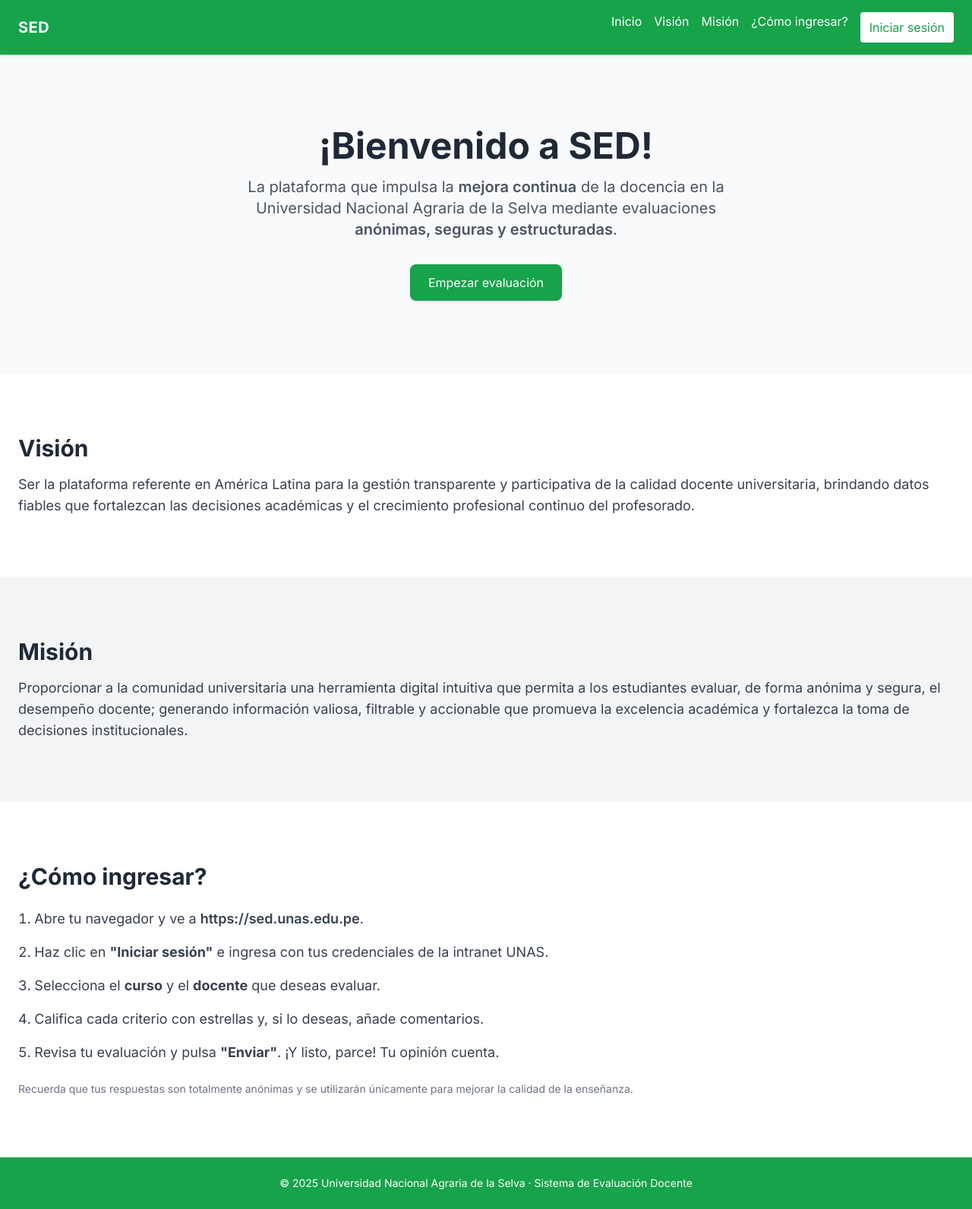
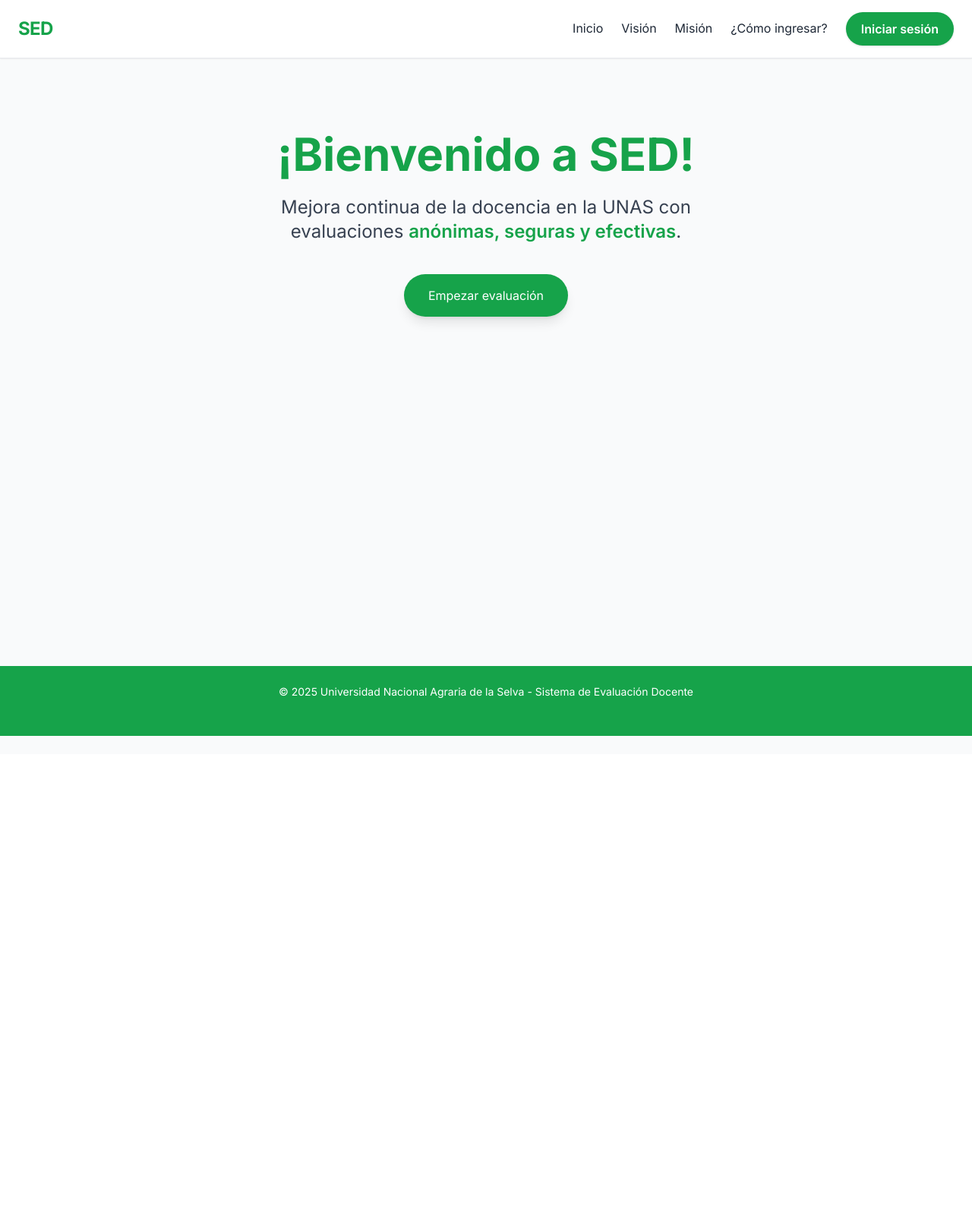
Before and after one commit to paultb3/sistema-evaluacion, a Django app: page / in a window 1280 px wide. Shown: the whole page at 76% size. After the commit the page ends 969 px from the top, so only its background shows below. Run offline with Django 5.2, Linux system fonts and the light colour scheme; some libraries are stand-ins or nearby versions.

Commit message:
WIP: Estilo del dashboard , culminado

```diff
--- a/apps/core/templates/dashboard_main.html
+++ b/apps/core/templates/dashboard_main.html
@@ -1,5 +1,6 @@
+{% load static %}
 <!DOCTYPE html>
-<html lang="es">
+<html class="h-full" lang="es">
   <head>
     <meta charset="UTF-8" />
     <meta name="viewport" content="width=device-width, initial-scale=1.0" />
@@ -26,235 +27,267 @@
     </script>
     <link
       href="https://fonts.googleapis.com/css2?family=Inter:wght@400;600;700&display=swap"
-      rel="stylesheet"
-    />
+      rel="stylesheet"/>
    <style>
-      /* Loader Styles */
+
+  /* Capa superpuesta del loader que cubre toda la pantalla */
   .loader-overlay {
-        display: none;
+    display: none; /* Oculto por defecto */
     position: fixed;
     top: 0;
     left: 0;
     width: 100%;
     height: 100%;
-        background: rgba(255, 255, 255, 0.95);
-        backdrop-filter: blur(5px);
-        z-index: 9999;
+    background: rgba(255, 255, 255, 0.95); /* Blanco semitransparente */
+    backdrop-filter: blur(5px); /* Difumina el fondo */
+    z-index: 9999; /* Por encima de todo */
     justify-content: center;
     align-items: center;
     transition: all 0.3s ease;
   }
 
+  /* Contenedor del contenido interno del loader */
   .loader-content {
     text-align: center;
   }
 
+  /* Estilo del spinner circular */
   .loader {
     width: 60px;
     height: 60px;
-        border: 4px solid #e2e8f0;
-        border-top: 4px solid #16a34a;
-        border-radius: 50%;
-        animation: spin 1s linear infinite;
+    border: 4px solid #e2e8f0;         /* gris claro */
+    border-top: 4px solid #16a34a;      /* verde principal */
+    border-radius: 50%;                /* círculo */
+    animation: spin 1s linear infinite; /* animación de rotación */
     margin: 0 auto 1rem auto;
   }
 
+  /* Texto animado del loader ("Cargando...") */
   .loader-text {
-        color: #16a34a;
+    color: #16a34a; /* verde principal */
     font-size: 1.1rem;
     font-weight: 500;
     margin-top: 1rem;
-        opacity: 0;
-        transform: translateY(10px);
-        animation: fadeInUp 0.5s ease forwards 0.3s;
+    opacity: 0; /* comienza invisible */
+    transform: translateY(10px); /* levemente desplazado hacia abajo */
+    animation: fadeInUpLoader 0.5s ease forwards 0.3s; /* animación hacia arriba */
   }
 
+  /* Animación: rotación */
   @keyframes spin {
-        0% {
-          transform: rotate(0deg);
+    0% { transform: rotate(0deg); }
+    100% { transform: rotate(360deg); }
   }
-        100% {
-          transform: rotate(360deg);
+
+  /* Animación: fadeIn hacia arriba (loader) */
+  @keyframes fadeInUpLoader {
+    to {
+      opacity: 1;
+      transform: translateY(0); /* vuelve a posición original */
     }
   }
 
-      @keyframes fadeInUp {
-        to {
-          opacity: 1;
-          transform: translateY(0);
-        }
-      }
-
-      /* Animación para mostrar el loader */
+  /* Cuando se añade la clase 'show' al loader: se hace visible */
   .loader-overlay.show {
     opacity: 1;
     visibility: visible;
   }
 
-      /* Pulse effect para el spinner */
+  /* Animación tipo "latido" (pulse)*/
   .loader-pulse {
     animation: pulse 1.5s cubic-bezier(0.4, 0, 0.6, 1) infinite;
   }
 
   @keyframes pulse {
-        0%,
-        100% {
+    0%, 100% {
       opacity: 1;
     }
     50% {
-          opacity: 0.5;
+      opacity: 0.5; /* se desvanece al 50% de opacidad */
     }
   }
+
+  /* Animación para mostrar el panel de Visión*/
+  #vision-panel.show > div {
+    opacity: 1;
+    transform: scale(1); /* aparece con efecto de ampliación */
+  }
+  #mision-panel.show > div {
+  opacity: 1;
+  transform: scale(1);
+}
+
+#ingreso-panel.show > div {
+  opacity: 1;
+  transform: scale(1);
+}
+
+  /* FadeIn hacia arriba para secciones (como el Hero) */
+  @keyframes fadeInUpSection {
+    from {
+      opacity: 0;
+      transform: translateY(20px); /* empieza abajo */
+    }
+    to {
+      opacity: 1;
+      transform: translateY(0);    /* sube a su posición final */
+    }
+  }
+
+  /* Clase utilitaria para usar el fadeInUpSection */
+  .animate-fade-in-up {
+    animation: fadeInUpSection 1s ease-out forwards;
+  }
+
+  /* Comportamiento de scroll suave*/
+  html {
+    scroll-behavior: smooth;
+  }
+</style>
+  <style>
+    .show {
+      opacity: 1 !important;
+      transform: scale(1) !important;
+    }
+
   </style>
   </head>
-  <body class="font-sans bg-gray-50 text-gray-800">
-    <!-- Encabezado / Navegación -->
-    <header class="bg-primary text-white shadow">
-      <div class="container mx-auto px-4 sm:px-6">
-        <div
-          class="flex flex-col sm:flex-row items-center justify-between py-4"
-        >
-          <h1 class="text-xl font-bold tracking-wide mb-4 sm:mb-0">
-            <a href="/" class="hover:underline">SED</a>
-          </h1>
-          <nav class="flex flex-wrap justify-center gap-4">
-            <a href="#inicio" class="hover:underline">Inicio</a>
-            <a href="#vision" class="hover:underline">Visión</a>
-            <a href="#mision" class="hover:underline">Misión</a>
-            <a href="#ingreso" class="hover:underline">¿Cómo ingresar?</a>
+</head>
+<body class="min-h-screen flex flex-col font-sans bg-gray-50 text-gray-800">
+
+  <header class="bg-white border-b border-gray-200 sticky top-0 z-50 shadow-sm">
+    <div class="max-w-7xl mx-auto px-6 py-4 flex flex-col sm:flex-row items-center justify-between">
+
+      <!-- Logo / nombre -->
+      <div class="text-2xl font-extrabold text-primary tracking-tight hover:underline">
+        <a href="/">SED</a>
+      </div>
+
+      <!-- Navegación -->
+      <nav class="flex flex-wrap items-center justify-center gap-6 mt-4 sm:mt-0 text-gray-800 text-base font-medium">
+        <a href="#inicio" class="relative group">
+          <span class="group-hover:text-primary transition-colors">Inicio</span>
+          <span class="block h-0.5 bg-primary scale-x-0 group-hover:scale-x-100 transition-transform origin-left duration-300"></span>
+        </a>
+        <a href="#" id="toggle-vision" class="relative group" data-no-loader>
+          <span class="group-hover:text-primary transition-colors">Visión</span>
+          <span class="block h-0.5 bg-primary scale-x-0 group-hover:scale-x-100 transition-transform origin-left duration-300"></span>
+        </a>
+        <a href="#" id="toggle-mision" class="relative group" data-no-loader>
+          <span class="group-hover:text-primary transition-colors">Misión</span>
+          <span class="block h-0.5 bg-primary scale-x-0 group-hover:scale-x-100 transition-transform origin-left duration-300"></span>
+        </a>
+        <a href="#" id="toggle-ingreso" class="relative group" data-no-loader>
+          <span class="group-hover:text-primary transition-colors">¿Cómo ingresar?</span>
+          <span class="block h-0.5 bg-primary scale-x-0 group-hover:scale-x-100 transition-transform origin-left duration-300"></span>
+        </a>
 
         {% if user.is_authenticated %}
-            <a
-              href="{% url 'core:logout' %}"
-              class="bg-red-500 px-3 py-2 rounded hover:bg-red-600 transition"
-              >Cerrar sesión</a
-            >
+        <a href="{% url 'core:logout' %}" class="bg-red-500 text-white px-4 py-2 rounded-full hover:bg-red-600 transition">
+          Cerrar sesión
+        </a>
         {% else %}
-            <a
-              href="{% url 'core:login' %}"
-              class="bg-white text-primary px-3 py-2 rounded hover:bg-primary-dark hover:text-white transition"
-              >Iniciar sesión</a
-            >
+        <a href="{% url 'core:login' %}" class="bg-primary text-white px-5 py-2.5 rounded-full font-semibold shadow hover:bg-primary-dark transition">
+          Iniciar sesión
+        </a>
         {% endif %}
       </nav>
     </div>
-      </div>
   </header>
 
+    <main class="flex-grow h-screen w-full">
+<!-- AGREGE RECIEN : Panel  de Visión (tipo mega menú) -->
+  <div id="vision-panel" class="fixed inset-0 bg-black/50 z-50 flex items-center justify-center hidden">
+      <div class="bg-white max-w-4xl w-full mx-4 p-8 rounded-xl shadow-2xl transform scale-95 opacity-0 transition-all duration-300 ease-out overflow-y-auto max-h-[90vh] relative">
+        <!-- Botón Cerrar -->
+    <button id="close-vision"
+      class="absolute top-4 right-4 text-gray-500 hover:text-primary text-2xl font-bold focus:outline-none">
+      &times;
+    </button>
+        <h2 class="text-3xl font-bold text-primary mb-4">Visión</h2>
+        <p class="text-gray-700 text-lg leading-relaxed">
+          Ser la plataforma referente en América Latina para la gestión transparente y participativa de la calidad docente universitaria, brindando datos fiables que fortalezcan las decisiones académicas y el crecimiento profesional continuo del profesorado.
+        </p>
+        <div class="mt-6 flex justify-center">
+          {% load static %}
+          <img src="{% static 'core/vision.png' %}" alt="Visión" class="w-52 h-52 object-contain opacity-90 hover:opacity-100 transition duration-300" />
+        </div>
+      </div>
+    </div>
+      <!-- PANEL MISIÓN -->
+    <div id="mision-panel" class="fixed inset-0 bg-black/50 z-50 flex items-center justify-center hidden">
+  <div class="bg-white max-w-4xl w-full mx-4 p-8 rounded-xl shadow-2xl transform scale-95 opacity-0 transition-all duration-300 ease-out overflow-y-auto max-h-[90vh] relative">
+    <button id="close-mision" class="absolute top-4 right-4 text-gray-500 hover:text-primary text-2xl font-bold focus:outline-none">
+      &times;
+    </button>
+    <h2 class="text-3xl font-bold text-primary mb-4">Misión</h2>
+    <p class="text-gray-700 text-lg leading-relaxed">
+      Proporcionar a la comunidad universitaria una herramienta digital intuitiva que permita a los estudiantes evaluar, de forma anónima y segura, el desempeño docente; generando información valiosa,
+      filtrable y accionable que promueva la excelencia académica y fortalezca la toma de decisiones institucionales.
+    </p>
+    <div class="mt-6 flex justify-center">
+      <img src="https://cdn-icons-png.flaticon.com/512/3135/3135715.png" alt="Misión" class="w-52 h-52 object-contain opacity-90 hover:opacity-100 transition duration-300" />
+    </div>
+  </div>
+</div>
+ <!-- PANEL COMO INGRESAR -->
+<div id="ingreso-panel" class="fixed inset-0 bg-black/50 z-50 flex items-center justify-center hidden">
+  <div class="bg-white max-w-4xl w-full mx-4 p-8 rounded-xl shadow-2xl transform scale-95 opacity-0 transition-all duration-300 ease-out overflow-y-auto max-h-[90vh] relative">
+    <button id="close-ingreso" class="absolute top-4 right-4 text-gray-500 hover:text-primary text-2xl font-bold focus:outline-none">
+      &times;
+    </button>
+    <h2 class="text-3xl font-bold text-primary mb-4">¿Cómo ingresar?</h2>
+    <ol class="list-decimal list-inside space-y-4 text-gray-700 text-base sm:text-lg leading-relaxed">
+  <li>Ingresa a <strong>https://sed.unas.edu.pe</strong> desde tu navegador.</li>
+  <li>Presiona <strong>"Iniciar sesión"</strong> e inicia con tu cuenta UNAS.</li>
+  <li>Selecciona el <strong>curso</strong> y <strong>docente</strong> que deseas evaluar.</li>
+  <li>Evalúa con estrellas y agrega comentarios si lo deseas.</li>
+  <li>Haz clic en <strong>"Enviar"</strong> para completar. ¡Listo!</li>
+</ol>
+    <div class="mt-6 flex justify-center">
+      <img src="https://cdn-icons-png.flaticon.com/512/3135/3135755.png" alt="Ingreso" class="w-52 h-52 object-contain opacity-90 hover:opacity-100 transition duration-300" />
+    </div>
+  </div>
+</div>
+
     <!-- Sección Hero / Inicio -->
-    <main id="inicio">
-      <section
-        class="container mx-auto flex flex-col items-center text-center py-12 sm:py-24 px-4 sm:px-6"
-      >
-        <h2 class="text-3xl sm:text-4xl md:text-5xl font-extrabold mb-4">
-          ¡Bienvenido a SED!
+    <section id="inicio"
+  class="container mx-auto flex flex-col items-center text-center py-12 sm:py-24 px-4 sm:px-6 animate-fade-in-up">
+  <h2 class="text-4xl sm:text-5xl md:text-6xl font-extrabold mb-6 text-primary leading-tight">
+    ¡Bienvenido a <span class="text-primary">SED</span>!
   </h2>
-        <p class="text-base sm:text-lg md:text-xl text-gray-600 max-w-2xl">
-          La plataforma que impulsa la
-          <span class="font-semibold">mejora continua</span> de la docencia en
-          la Universidad Nacional Agraria de la Selva mediante evaluaciones
-          <span class="font-semibold">anónimas, seguras y estructuradas</span>.
+  <p class="text-lg sm:text-xl md:text-2xl text-gray-700 max-w-2xl">
+    Mejora continua de la docencia en la UNAS con evaluaciones
+    <span class="font-semibold text-primary">anónimas, seguras y efectivas</span>.
   </p>
-        <div class="mt-8">
+  <div class="mt-10">
     <a
       href="{% url 'core:login' %}"
-            class="inline-block bg-primary text-white px-6 py-3 rounded-lg shadow hover:bg-primary-dark transition"
+      class="inline-block bg-primary text-white px-8 py-4 rounded-full shadow-lg hover:scale-105 hover:bg-primary-dark transition transform duration-300 ease-in-out focus:outline-none focus:ring-2 focus:ring-primary-dark"
     >
       Empezar evaluación
     </a>
   </div>
 </section>
-
-      <!-- Visión -->
-      <section id="vision" class="bg-white py-12 sm:py-20">
-        <div class="container mx-auto px-4 sm:px-6">
-          <h3 class="text-2xl sm:text-3xl font-bold mb-4">Visión</h3>
-          <p class="leading-relaxed text-gray-700 text-base sm:text-lg">
-            Ser la plataforma referente en América Latina para la gestión
-            transparente y participativa de la calidad docente universitaria,
-            brindando datos fiables que fortalezcan las decisiones académicas y
-            el crecimiento profesional continuo del profesorado.
-          </p>
-        </div>
-      </section>
-
-      <!-- Misión -->
-      <section id="mision" class="bg-gray-100 py-12 sm:py-20">
-        <div class="container mx-auto px-4 sm:px-6">
-          <h3 class="text-2xl sm:text-3xl font-bold mb-4">Misión</h3>
-          <p class="leading-relaxed text-gray-700 text-base sm:text-lg">
-            Proporcionar a la comunidad universitaria una herramienta digital
-            intuitiva que permita a los estudiantes evaluar, de forma anónima y
-            segura, el desempeño docente; generando información valiosa,
-            filtrable y accionable que promueva la excelencia académica y
-            fortalezca la toma de decisiones institucionales.
-          </p>
-        </div>
-      </section>
-
-      <!-- Instrucciones de ingreso -->
-      <section id="ingreso" class="bg-white py-12 sm:py-20">
-        <div class="container mx-auto px-4 sm:px-6">
-          <h3 class="text-2xl sm:text-3xl font-bold mb-6">¿Cómo ingresar?</h3>
-          <ol
-            class="list-decimal list-inside space-y-4 text-left text-gray-700 text-base sm:text-lg"
-          >
-            <li>
-              Abre tu navegador y ve a
-              <span class="font-semibold">https://sed.unas.edu.pe</span>.
-            </li>
-            <li>
-              Haz clic en <strong>"Iniciar sesión"</strong> e ingresa con tus
-              credenciales de la intranet UNAS.
-            </li>
-            <li>
-              Selecciona el <strong>curso</strong> y el
-              <strong>docente</strong> que deseas evaluar.
-            </li>
-            <li>
-              Califica cada criterio con estrellas y, si lo deseas, añade
-              comentarios.
-            </li>
-            <li>
-              Revisa tu evaluación y pulsa <strong>"Enviar"</strong>. ¡Y listo,
-              parce! Tu opinión cuenta.
-            </li>
-          </ol>
-          <p class="mt-6 text-sm text-gray-500">
-            Recuerda que tus respuestas son totalmente anónimas y se utilizarán
-            únicamente para mejorar la calidad de la enseñanza.
-          </p>
-        </div>
-      </section>
 </main>
-
     <!-- Pie de página -->
   <footer class="bg-primary text-white py-6">
       <div class="container mx-auto px-4 sm:px-6 text-center text-sm">
-        © 2025 Universidad Nacional Agraria de la Selva · Sistema de Evaluación
-        Docente
+        © 2025 Universidad Nacional Agraria de la Selva - Sistema de Evaluación Docente
       </div>
     </footer>
-
-    <!-- Loader Overlay -->
-    <div id="loaderOverlay" class="loader-overlay">
-      <div class="loader-content">
-        <div class="loader loader-pulse"></div>
-        <div class="loader-text">Cargando...</div>
-      </div>
-    </div>
+</body>
 
     <script>
       // Función mejorada para mostrar el loader
       function showLoader(message = "Cargando...") {
-        const loader = document.getElementById("loaderOverlay");
-        const loaderText = loader.querySelector(".loader-text");
+  const loader     = document.getElementById("loaderOverlay");
+  const loaderText = document.getElementById("loaderText");   // ✔️
 
         if (loader && loaderText) {
           loaderText.textContent = message;
           loader.style.display = "flex";
           document.body.style.overflow = "hidden"; // Previene el scroll
-
           setTimeout(() => {
             loader.classList.add("show");
           }, 10);
@@ -273,14 +306,33 @@
         }
       }
 
+/* ------- Paneles emergentes ------- */
+function configurarPanel(idBoton, idPanel, idCerrar) {
+  const toggle = document.getElementById(idBoton);
+  const panel  = document.getElementById(idPanel);
+  const close  = document.getElementById(idCerrar);
+
+  toggle?.addEventListener("click", e => {
+    e.preventDefault();
+    const hidden = panel.classList.contains("hidden");
+    hidden
+      ? (panel.classList.remove("hidden"), setTimeout(() => panel.classList.add("show"), 10))
+      : (panel.classList.remove("show"),   setTimeout(() => panel.classList.add("hidden"), 200));
+  });
+
+  close?.addEventListener("click", () => {
+    panel.classList.remove("show");
+    setTimeout(() => panel.classList.add("hidden"), 200);
+  });
+
       // Intercepta todos los clicks en enlaces
-      document.addEventListener("click", (e) => {
-        const link = e.target.closest("a");
-        if (link && !link.hasAttribute("data-no-loader")) {
-          showLoader("Redirigiendo...");
+        document.addEventListener("click", e => {
+    if (!panel.classList.contains("hidden") && !panel.contains(e.target) && !toggle.contains(e.target)) {
+      panel.classList.remove("show");
+      setTimeout(() => panel.classList.add("hidden"), 200);
     }
   });
-
+}
       // Intercepta envíos de formularios
       document.addEventListener("submit", (e) => {
         if (!e.target.hasAttribute("data-no-loader")) {
@@ -299,4 +351,50 @@
       });
     </script>
   </body>
+ <script>
+  function configurarPanel(idBoton, idPanel, idCerrar) {
+    const toggle = document.getElementById(idBoton);
+    const panel = document.getElementById(idPanel);
+    const close = document.getElementById(idCerrar);
+
+    // Abrir/cerrar con botón
+    toggle?.addEventListener("click", (e) => {
+      e.preventDefault();
+      const isHidden = panel.classList.contains("hidden");
+
+      if (isHidden) {
+        panel.classList.remove("hidden");
+        setTimeout(() => panel.classList.add("show"), 10);
+      } else {
+        panel.classList.remove("show");
+        setTimeout(() => panel.classList.add("hidden"), 200);
+      }
+    });
+
+    // Cerrar con botón interno
+    close?.addEventListener("click", () => {
+      panel.classList.remove("show");
+      setTimeout(() => panel.classList.add("hidden"), 200);
+    });
+
+    // Cerrar haciendo clic fuera
+    document.addEventListener("click", (e) => {
+      if (
+        panel &&
+        !panel.contains(e.target) &&
+        !toggle.contains(e.target)
+      ) {
+        panel.classList.remove("show");
+        setTimeout(() => panel.classList.add("hidden"), 200);
+      }
+    });
+  }
+
+  // Configura los tres paneles
+  configurarPanel("toggle-vision", "vision-panel", "close-vision");
+  configurarPanel("toggle-mision", "mision-panel", "close-mision");
+  configurarPanel("toggle-ingreso", "ingreso-panel", "close-ingreso");
+</script>
+
+</body>
 </html>
--- /dev/null
+++ b/requirements.txt
@@ -0,0 +1,6 @@
+asgiref==3.8.1
+Django==5.2.3
+psycopg2-binary==2.9.10
+python-decouple==3.8
+sqlparse==0.5.3
+tzdata==2025.2
--- a/sed/settings.py
+++ b/sed/settings.py
@@ -128,7 +128,9 @@ USE_TZ = True
 # Static files (CSS, JavaScript, Images)
 # https://docs.djangoproject.com/en/5.2/howto/static-files/
 
-STATIC_URL = "static/"
+STATIC_URL = "/static/"
+STATICFILES_DIRS = [BASE_DIR / "static"]
+
 
 # Default primary key field type
 # https://docs.djangoproject.com/en/5.2/ref/settings/#default-auto-field
```
Also changed, not shown: apps/core/static/core/ingresar.png (added), apps/core/static/core/mision.png (added), apps/core/static/core/vision.png (added). Lines whose indentation alone changed are shown as unchanged.
